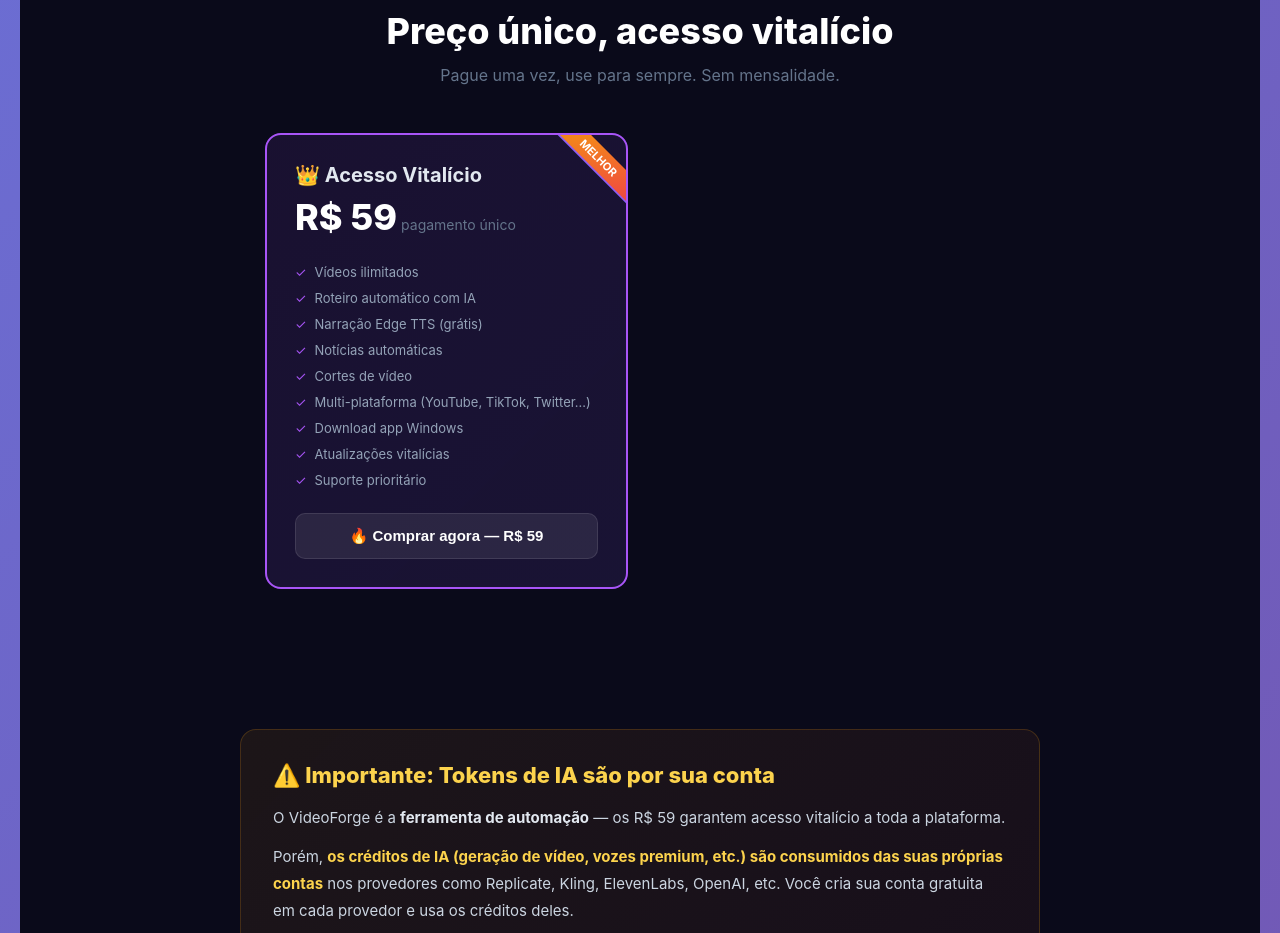
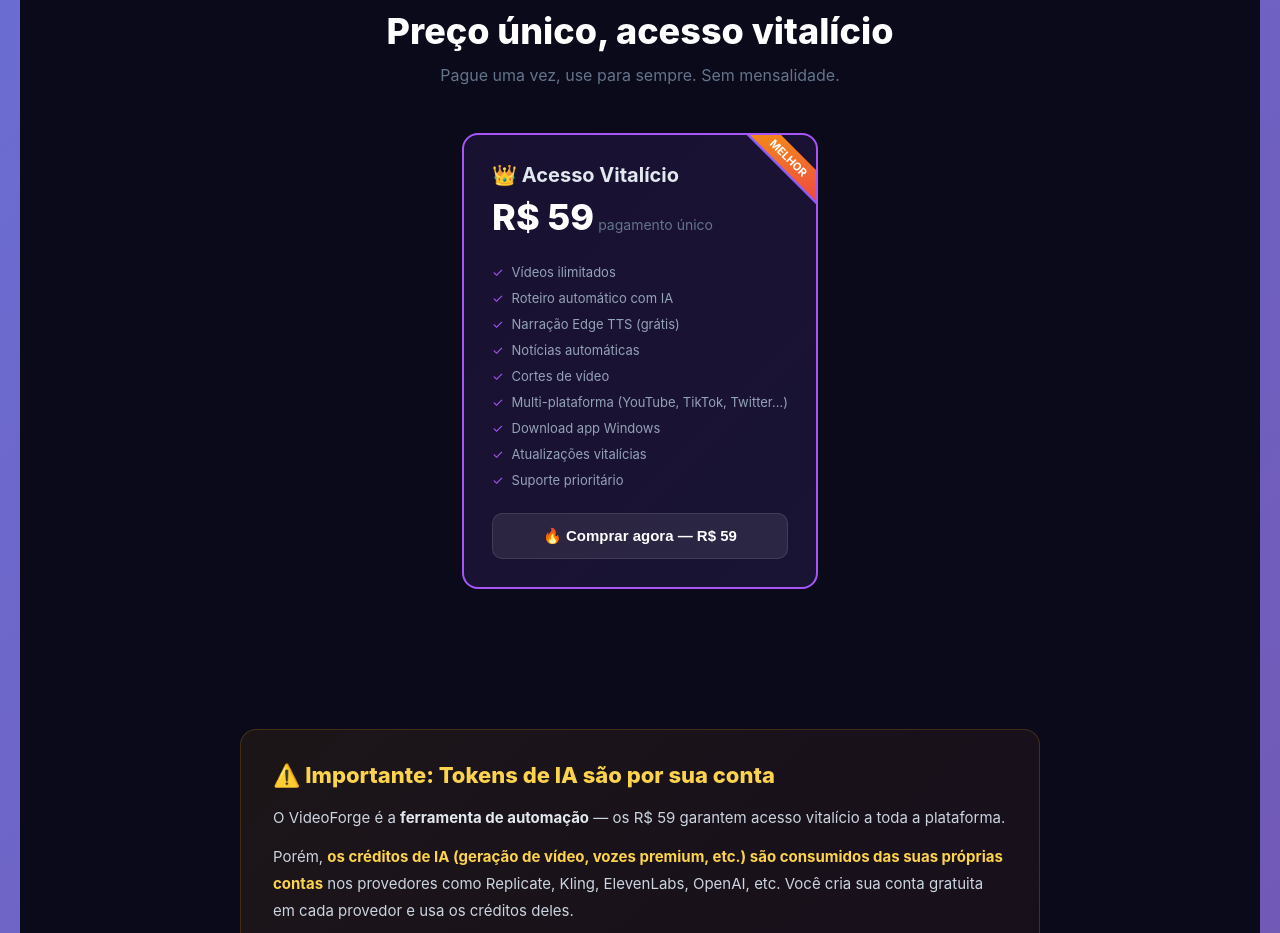
Before and after one commit to eloviskis/videoforge, a React (Vite) app in the folder frontend/: page / in a window 1280 px wide. Shown: the part 2000-2933 px from the top of the page. Built offline with nearby package versions, Linux system fonts and the light colour scheme; no server answers.

Commit message:
fix: centralizar card vitalicio + URLs absolutos privacy para Google bot

```diff
--- a/frontend/index.html
+++ b/frontend/index.html
@@ -15,13 +15,13 @@
         <h1>VideoForge</h1>
         <p>Plataforma de criação automatizada de vídeos com inteligência artificial.</p>
         <p>Gere roteiros, narração, visuais e publique no YouTube, TikTok, Twitter/X, Facebook, Instagram e LinkedIn.</p>
-        <p><a href="/privacy" style="color:#8b5cf6;">Política de Privacidade</a> · <a href="/terms" style="color:#8b5cf6;">Termos de Uso</a></p>
+        <p><a href="https://videoforge.tech/privacy" style="color:#8b5cf6;">Política de Privacidade</a> · <a href="https://videoforge.tech/terms" style="color:#8b5cf6;">Termos de Uso</a></p>
         <p style="color:#64748b;font-size:12px;">© 2026 VideoForge. Contato: eloi.santaroza@gmail.com</p>
       </div>
     </noscript>
     <footer style="position:fixed;bottom:0;width:100%;text-align:center;padding:8px;font-size:12px;font-family:sans-serif;background:rgba(10,10,26,0.95);border-top:1px solid rgba(255,255,255,0.06);z-index:0;">
-      <a href="/privacy" style="color:#8b5cf6;text-decoration:none;margin-right:16px;">Política de Privacidade</a>
-      <a href="/terms" style="color:#8b5cf6;text-decoration:none;">Termos de Uso</a>
+      <a href="https://videoforge.tech/privacy" style="color:#8b5cf6;text-decoration:none;margin-right:16px;">Política de Privacidade</a>
+      <a href="https://videoforge.tech/terms" style="color:#8b5cf6;text-decoration:none;">Termos de Uso</a>
     </footer>
   </body>
 </html>
--- a/frontend/src/LandingPage.jsx
+++ b/frontend/src/LandingPage.jsx
@@ -221,7 +221,7 @@
         <p style={{ textAlign: 'center', color: '#64748b', marginBottom: '48px', fontSize: '16px' }}>
           Pague uma vez, use para sempre. Sem mensalidade.
         </p>
-        <div style={{ display: 'grid', gridTemplateColumns: 'repeat(auto-fill, minmax(300px, 1fr))', gap: '24px', alignItems: 'start', maxWidth: '750px', margin: '0 auto' }}>
+        <div style={{ display: 'flex', justifyContent: 'center', maxWidth: '750px', margin: '0 auto' }}>
           {planos.map(p => (
             <div key={p.nome} style={{
               background: p.badge === '👑'
```
